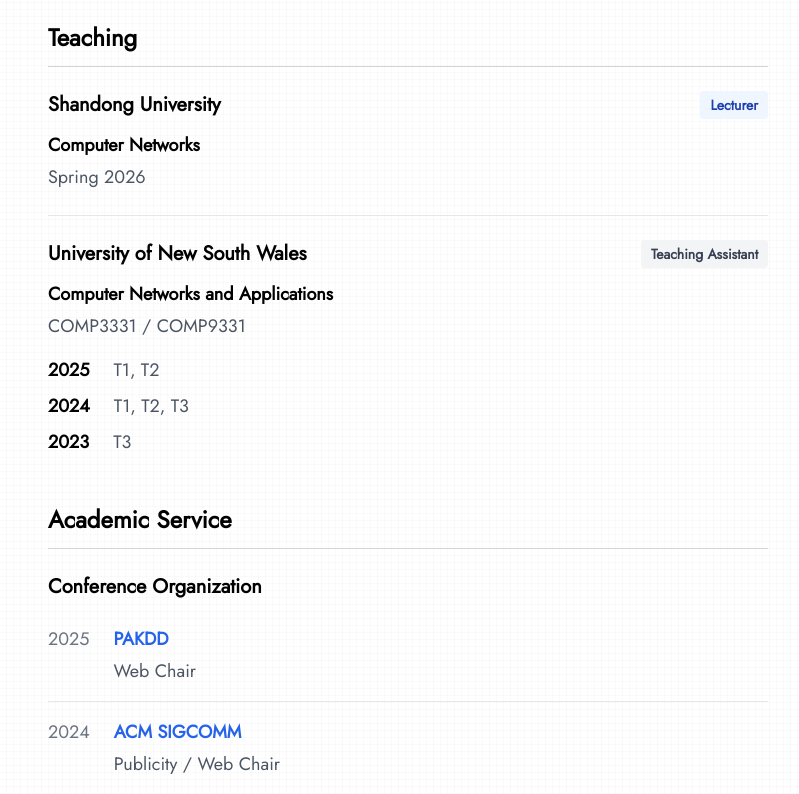
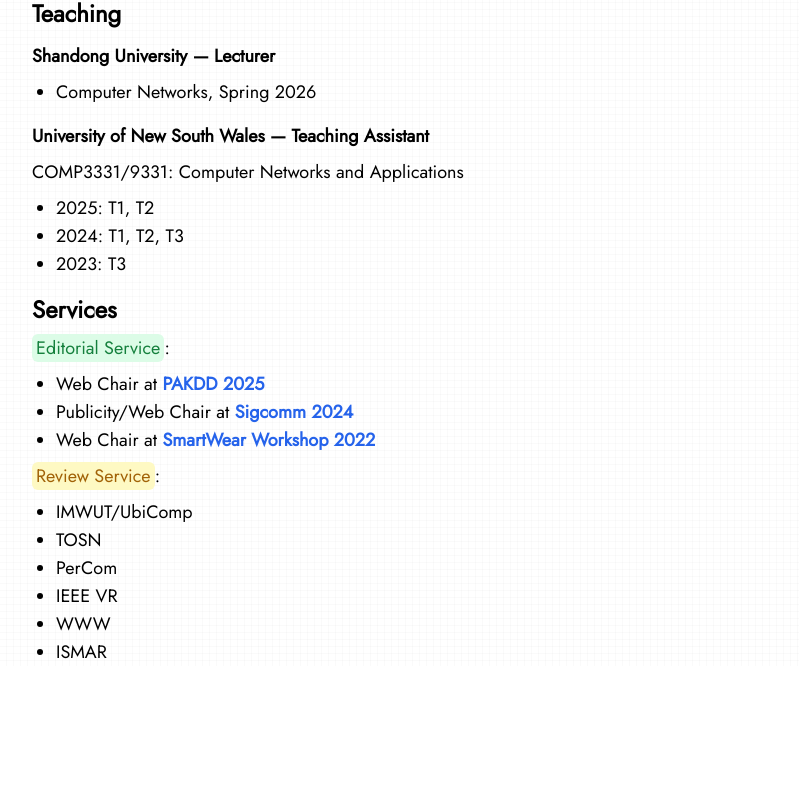
Before and after one commit to yanxiang-wang/yanxiang-wang.github.io, an Astro site: page /teaching_service in a window 1280 px wide. Shown: the part 138-932 px from the top of the page, without its empty margins (232-1031 px from the left). After the commit the page ends 804 px from the top, so only its background shows below. Built offline with nearby package versions, Linux system fonts and the light colour scheme; Astro itself is replaced by a stand-in of ours.

Commit message:
Restore simple services layout and clarify teaching roles and terms

```diff
--- a/src/pages/teaching_service.astro
+++ b/src/pages/teaching_service.astro
@@ -1,86 +1,64 @@
 ---
 import Layout from "../layouts/Layout.astro";
 import HomeLink from "../components/HomeLink.astro";
-
-const teachingTerms = [
-  { year: "2025", terms: "T1, T2" },
-  { year: "2024", terms: "T1, T2, T3" },
-  { year: "2023", terms: "T3" },
-];
-
-const serviceRoles = [
-  { year: "2025", event: "PAKDD", role: "Web Chair", url: "https://pakdd2025.org/" },
-  { year: "2024", event: "ACM SIGCOMM", role: "Publicity / Web Chair", url: "https://conferences.sigcomm.org/sigcomm/2024/" },
-  { year: "2022", event: "SmartWear Workshop", role: "Web Chair", url: "https://smart-wear.vercel.app/" },
-];
-
-const reviewVenues = ["IMWUT / UbiComp", "TOSN", "PerCom", "IEEE VR", "WWW", "ISMAR"];
 ---
 
 <Layout title="Yanxiang Wang | Teaching and Services">
-  <main class="mx-auto max-w-screen-md my-10 px-4 pb-6 sm:px-6">
-    <HomeLink />
-    <h1 class="text-3xl font-bold tracking-tight sm:text-4xl">Teaching &amp; Services</h1>
-
-    <section class="mt-10" aria-labelledby="teaching-heading">
-      <h2 id="teaching-heading" class="section-heading">Teaching</h2>
-
-      <div class="py-6">
-        <div class="flex flex-col gap-2 sm:flex-row sm:items-center sm:justify-between">
-          <h3 class="text-xl font-bold">Shandong University</h3>
-          <span class="role-label bg-blue-50 text-blue-800">Lecturer</span>
-        </div>
-        <p class="mt-3 font-semibold">Computer Networks</p>
-        <p class="mt-1 text-gray-600">Spring 2026</p>
-      </div>
-
-      <div class="border-t border-gray-200 py-6">
-        <div class="flex flex-col gap-2 sm:flex-row sm:items-center sm:justify-between">
-          <h3 class="text-xl font-bold">University of New South Wales</h3>
-          <span class="role-label bg-gray-100 text-gray-700">Teaching Assistant</span>
-        </div>
-        <p class="mt-3 font-semibold">Computer Networks and Applications</p>
-        <p class="mt-1 text-gray-600">COMP3331 / COMP9331</p>
-        <dl class="mt-4 space-y-2">
-          {teachingTerms.map(({ year, terms }) => (
-            <div class="flex gap-6 text-lg">
-              <dt class="font-semibold">{year}</dt>
-              <dd class="text-gray-600">{terms}</dd>
-            </div>
-          ))}
-        </dl>
-      </div>
-    </section>
-
-    <section class="mt-6" aria-labelledby="services-heading">
-      <h2 id="services-heading" class="section-heading">Academic Service</h2>
-      <h3 class="mt-6 text-xl font-bold">Conference Organization</h3>
-      <ul class="mt-2 divide-y divide-gray-200">
-        {serviceRoles.map(({ year, event, role, url }) => (
-          <li class="flex gap-5 py-4 sm:gap-6">
-            <span class="shrink-0 text-gray-500">{year}</span>
-            <div>
-              <a href={url} class="link">{event}</a>
-              <p class="mt-1 text-gray-600">{role}</p>
-            </div>
-          </li>
-        ))}
+  <div class="mx-auto max-w-screen-md mt-10">
+    <div class="mx-2">
+      <HomeLink />
+      <h1 class="font-bold text-4xl">Teaching and Services</h1>
+      <h2 class="font-bold text-2xl mt-4">Teaching</h2>
+      <h3 class="font-semibold text-lg mt-3">Shandong University — Lecturer</h3>
+      <ul class="list-disc mt-2 ml-6">
+        <li>Computer Networks, Spring 2026</li>
       </ul>
-
-      <h3 class="mt-6 text-xl font-bold">Review Service</h3>
-      <ul class="mt-4 grid grid-cols-2 gap-x-6 gap-y-3 sm:grid-cols-3">
-        {reviewVenues.map((venue) => <li>{venue}</li>)}
+      <h3 class="font-semibold text-lg mt-4">University of New South Wales — Teaching Assistant</h3>
+      <p class="mt-2">COMP3331/9331: Computer Networks and Applications</p>
+      <ul class="list-disc mt-2 ml-6">
+        <li>2025: T1, T2</li>
+        <li>2024: T1, T2, T3</li>
+        <li>2023: T3</li>
       </ul>
-    </section>
-  </main>
+      <h2 class="font-bold text-2xl mt-4">Services</h2>
+      <p class="mt-2 text-lg">
+        <span
+          class="inline-flex items-center rounded-md bg-green-100 px-1 font-medium text-green-700"
+          >Editorial Service</span
+        >:
+      </p>
+      <ul class="list-disc mt-2 ml-6">
+        <li>
+          Web Chair at <a href="https://pakdd2025.org/" class="link"
+            >PAKDD 2025</a
+          >
+        </li>
+        <li>
+          Publicity/Web Chair at <a
+            href="https://conferences.sigcomm.org/sigcomm/2024/"
+            class="link">Sigcomm 2024</a
+          >
+        </li>
+        <li>
+          Web Chair at <a href="https://smart-wear.vercel.app/" class="link"
+            >SmartWear Workshop 2022</a
+          >
+        </li>
+      </ul>
+      <p class="mt-2 text-lg">
+        <span
+          class="inline-flex items-center rounded-md bg-yellow-100 px-1 font-medium text-yellow-700"
+          >Review Service</span
+        >:
+      </p>
+      <ul class="list-disc ml-6 mt-2">
+        <li>IMWUT/UbiComp</li>
+        <li>TOSN</li>
+        <li>PerCom</li>
+        <li>IEEE VR</li>
+        <li>WWW</li>
+        <li>ISMAR</li>
+      </ul>
+    </div>
+  </div>
 </Layout>
-
-<style>
-  .section-heading {
-    @apply border-b border-gray-300 pb-3 text-2xl font-bold;
-  }
-
-  .role-label {
-    @apply w-fit shrink-0 rounded px-2.5 py-1 text-sm font-semibold;
-  }
-</style>
```
